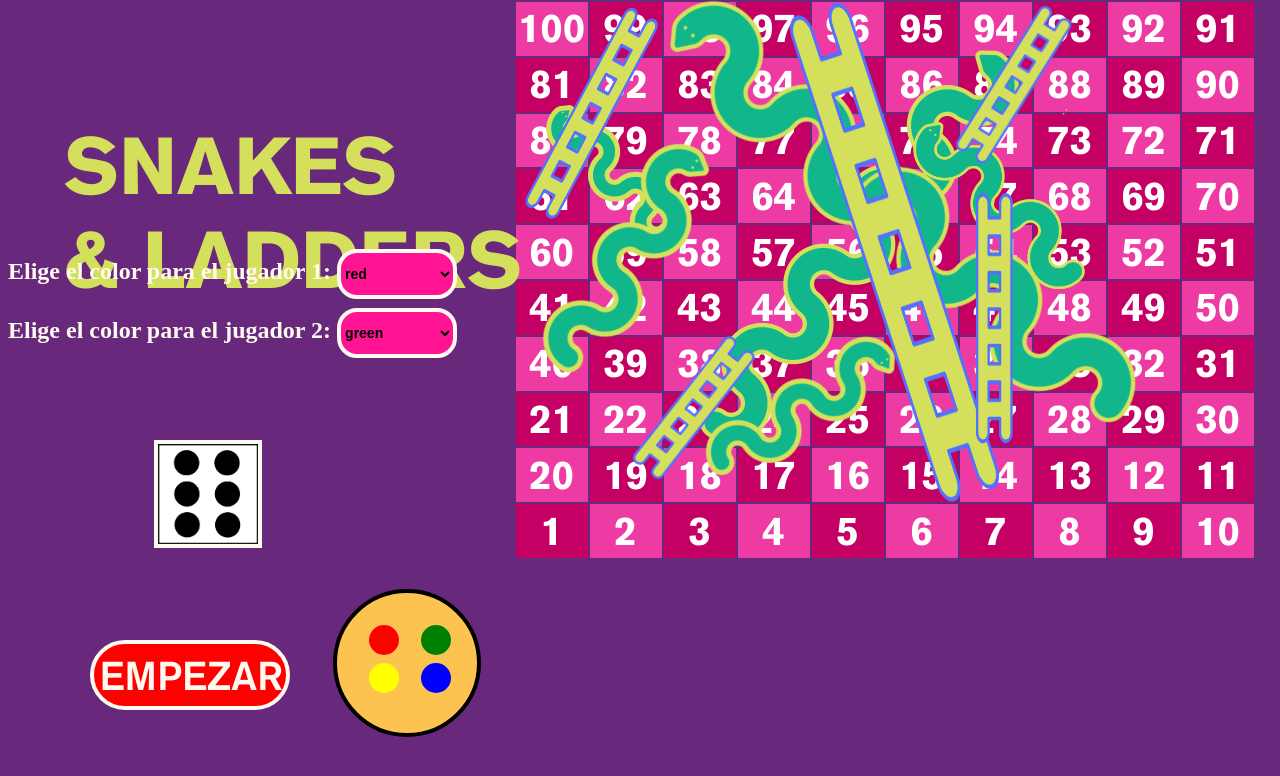
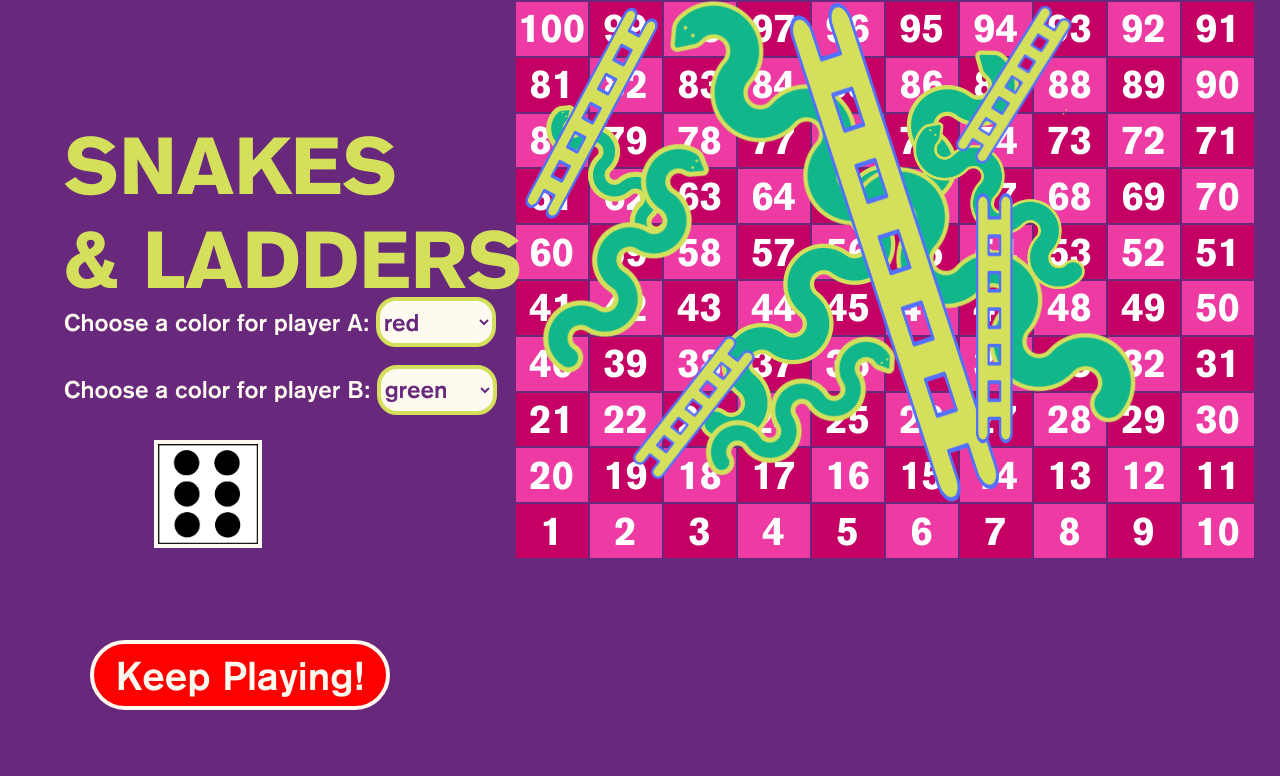
Before and after one commit to rcambranis/snake-and-ladder-game-main-main, a plain HTML site: page index.html in a window 1280 px wide. Both pictures are taken after a click on the button "¡JUGAR AHORA!". Drawn offline with Linux system fonts and the light colour scheme.

Commit message:
Cambio
Cambio de idioma en instrucciones

```diff
--- a/index.html
+++ b/index.html
@@ -158,7 +158,7 @@
 
   <div id="color_choose">
       <div id="player1">
-  Elige el color para el jugador 1:
+  Choose a color for player A:
       <select id="select1">
           <option style="background-color: red;color: floralwhite;">red</option>
           <option style="background-color: green;color: floralwhite;">green</option>
@@ -167,7 +167,7 @@
       </select>
       </div>
       <div id="player2">
-        Elige el color para el jugador 2:
+        Choose a color for player B:
       <select id="select2">
           <option style="background-color: green;color: floralwhite;">green</option>
         <option style="background-color: red;color: floralwhite;">red</option>
@@ -178,7 +178,7 @@
   </div>
 
   <button type="button" id="play" onclick="start()">
-     EMPEZAR
+     Keep Playing!
   </button>
 <!--
 DADO -->
@@ -187,12 +187,12 @@ DADO -->
 </div>
 
 
-<div id="color_box">
+<!--<div id="color_box">
     <div id="red" style="background-color: red;height: 30px;width: 30px;border-radius: 50%;position: absolute;top: 23%;left: 23%;"></div>
     <div id="green" style="background-color: green;height: 30px;width: 30px;border-radius: 50%;position: absolute;top: 23%;left: 60%;"></div>
     <div id="yellow" style="background-color: yellow;height: 30px;width: 30px;border-radius: 50%;position: absolute;top: 50%;left: 23%;"></div>
     <div id="blue" style="background-color: blue;height: 30px;width: 30px;border-radius: 50%;position: absolute;top: 50%;left: 60%;"></div>
-</div>
+</div>-->
 
    <script src="script.js"></script>
 
--- a/style.css
+++ b/style.css
@@ -103,27 +103,29 @@ ES */
     cursor: pointer;
 }
 #color_choose{
-    font-size: x-large;
+    font-size: 24px;
     color: floralwhite;
-    font-weight: bolder;
+    font-family: 'Akzidenz_Regular';
     position: absolute;
-    top: 30%;
+    left: 5%;
+    top: 35%;
     visibility: hidden;
 }
 
 #color_choose select{
     height: 50px;
     width: 120px;
-    font-size: 14px;
-    font-weight: bold;
-    background-color: deeppink;
-    border: solid 4px floralwhite;
+    font-size: 24px;
+    font-family: 'Akzidenz_Regular';
+    color: #68297C;
+    background-color: floralwhite;
+    border: solid 4px #D4E05C;
     border-radius: 20px;
-    margin-top: 2%;
+    margin-top: 4%;
 }
 #play{
     HEIGHT: 70px;
-    width: 200px;
+    width: 300px;
     background-color: red;
     color: floralwhite;
     border: 4px solid floralwhite;
@@ -167,7 +169,7 @@ ES */
     width: 100%;
 }
 
-#color_box{
+/*#color_box{
     height: 140px;
     width: 140px;
     border-radius: 50%;
@@ -177,5 +179,4 @@ ES */
     position: absolute;
     z-index: -1;
     background-color: rgb(252, 195, 81);
-    visibility: hidden;
-}
+    visibility: hidden;*/
```
